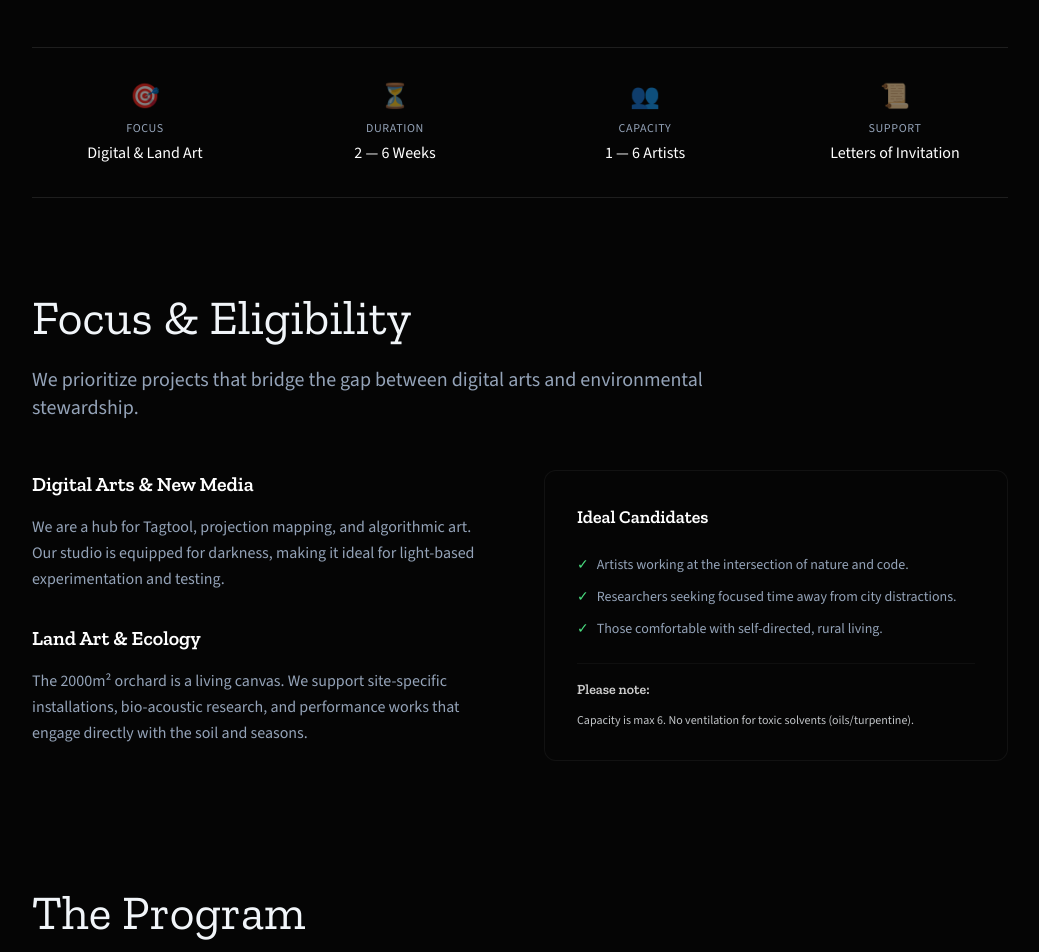
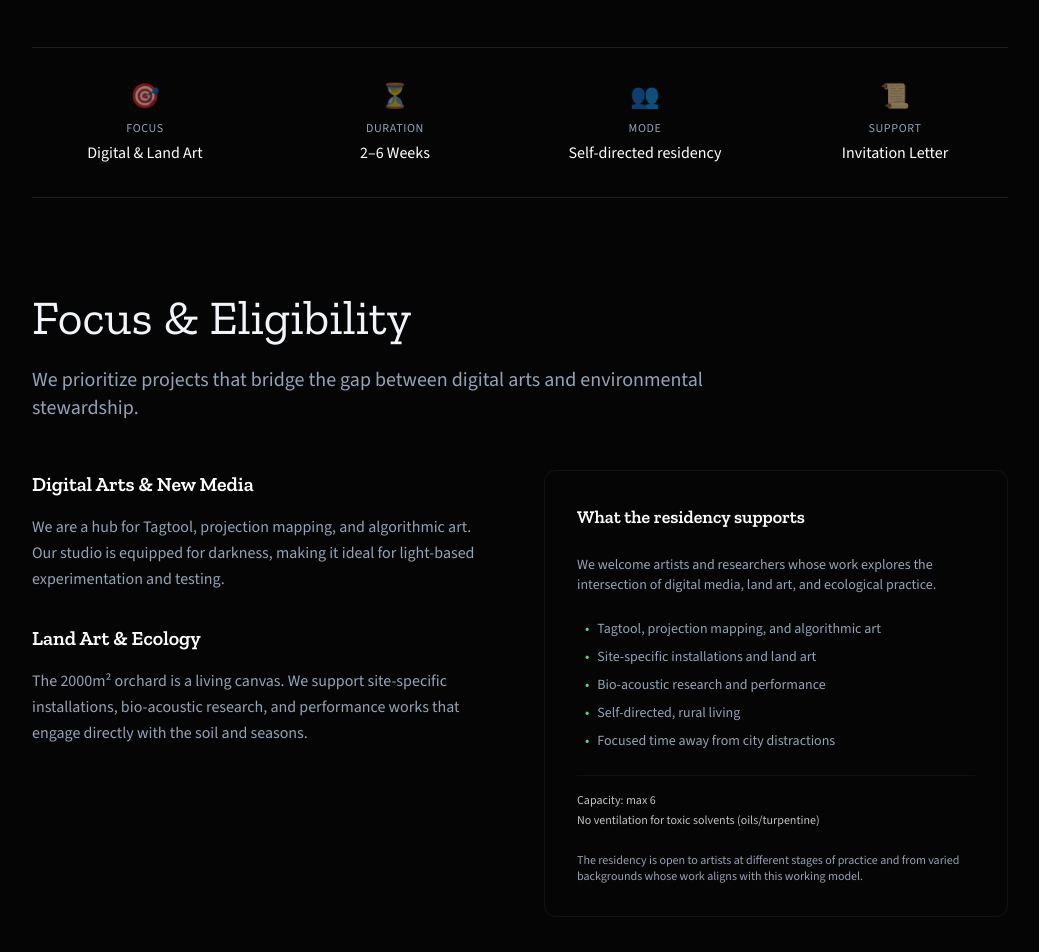
Before and after one commit to dberzon/atelier-libusin-site, a Next.js app: page /residency in a window 1280 px wide. Shown: the part 580-1532 px from the top of the page, without its empty margins (120-1159 px from the left). Built offline with nearby package versions, Linux system fonts and the light colour scheme.

Commit message:
feat: Revise residency page content for clarity and focus on artist support

```diff
--- a/app/residency/page.tsx
+++ b/app/residency/page.tsx
@@ -16,7 +16,7 @@ export default function Residency() {
         <span className="text-[var(--brand)] font-medium tracking-widest uppercase text-xs">Program</span>
         <h1 className="text-5xl md:text-6xl font-serif font-bold text-white">Adaptive Residency Model</h1>
         <p className="text-xl text-[var(--text-muted)] leading-relaxed max-w-2xl mx-auto">
-          Shifting focus with the seasons. We offer deep-focus winter sessions for digital work and open-air summer residencies.
+          A focused residency for artists who need time, autonomy, and a stable environment to develop long-form work, experiment, and reflect.
         </p>
         <div className="pt-4 flex justify-center">
           <LinkButton href="/apply" variant="primary">Apply Now</LinkButton>
@@ -37,21 +37,21 @@ export default function Residency() {
           <div className="text-2xl opacity-50">⏳</div>
           <div>
             <span className="block text-xs uppercase text-[var(--text-muted)] tracking-wider mb-1">Duration</span>
-            <span className="block text-white font-medium">2 — 6 Weeks</span>
+            <span className="block text-white font-medium">2–6 Weeks</span>
           </div>
         </div>
         <div className="space-y-2">
           <div className="text-2xl opacity-50">👥</div>
           <div>
-            <span className="block text-xs uppercase text-[var(--text-muted)] tracking-wider mb-1">Capacity</span>
-            <span className="block text-white font-medium">1 — 6 Artists</span>
+            <span className="block text-xs uppercase text-[var(--text-muted)] tracking-wider mb-1">Mode</span>
+            <span className="block text-white font-medium">Self-directed residency</span>
           </div>
         </div>
         <div className="space-y-2">
           <div className="text-2xl opacity-50">📜</div>
           <div>
             <span className="block text-xs uppercase text-[var(--text-muted)] tracking-wider mb-1">Support</span>
-            <span className="block text-white font-medium">Letters of Invitation</span>
+            <span className="block text-white font-medium">Invitation Letter</span>
           </div>
         </div>
       </div>
@@ -84,16 +84,22 @@ export default function Residency() {
               </div>
             </div>
             <div className="bg-[var(--bg-deep)] p-8 rounded-xl border border-white/5 space-y-6">
-              <h4 className="text-white font-serif text-lg">Ideal Candidates</h4>
-              <ul className="space-y-3 text-[var(--text-muted)] text-sm">
-                <li className="flex gap-2"><span className="text-green-400">✓</span> Artists working at the intersection of nature and code.</li>
-                <li className="flex gap-2"><span className="text-green-400">✓</span> Researchers seeking focused time away from city distractions.</li>
-                <li className="flex gap-2"><span className="text-green-400">✓</span> Those comfortable with self-directed, rural living.</li>
+              <h4 className="text-white font-serif text-lg mb-2">What the residency supports</h4>
+              <p className="text-[var(--text-muted)] text-sm mb-4">We welcome artists and researchers whose work explores the intersection of digital media, land art, and ecological practice.</p>
+              <ul className="space-y-2 text-[var(--text-muted)] text-sm pl-2">
+                <li className="flex gap-2"><span className="text-green-400">•</span> Tagtool, projection mapping, and algorithmic art</li>
+                <li className="flex gap-2"><span className="text-green-400">•</span> Site-specific installations and land art</li>
+                <li className="flex gap-2"><span className="text-green-400">•</span> Bio-acoustic research and performance</li>
+                <li className="flex gap-2"><span className="text-green-400">•</span> Self-directed, rural living</li>
+                <li className="flex gap-2"><span className="text-green-400">•</span> Focused time away from city distractions</li>
               </ul>
-              <div className="pt-4 border-t border-white/5 opacity-80">
-                <h4 className="text-white font-serif text-sm mb-3">Please note:</h4>
-                <p className="text-xs">Capacity is max 6. No ventilation for toxic solvents (oils/turpentine).</p>
-              </div>
+              <ul className="pt-4 border-t border-white/5 opacity-80 space-y-1 text-xs">
+                <li>Capacity: max 6</li>
+                <li>No ventilation for toxic solvents (oils/turpentine)</li>
+              </ul>
+              <p className="text-xs text-[var(--text-muted)] mt-4">
+                The residency is open to artists at different stages of practice and from varied backgrounds whose work aligns with this working model.
+              </p>
             </div>
           </div>
         </section>
@@ -170,6 +176,9 @@ export default function Residency() {
             <p className="text-[var(--text-muted)] max-w-xl mx-auto text-lg">
               We review applications on a rolling basis. Funding support letters are available for grant applications.
             </p>
+              <p className="text-sm text-[var(--text-muted)] text-center mb-2">
+                Applications are reviewed on a rolling basis. Selected residents are contacted directly.
+              </p>
           </div>
           <div className="flex flex-col md:flex-row gap-6 justify-center">
             <LinkButton href="/apply" variant="primary">Apply</LinkButton>
```
